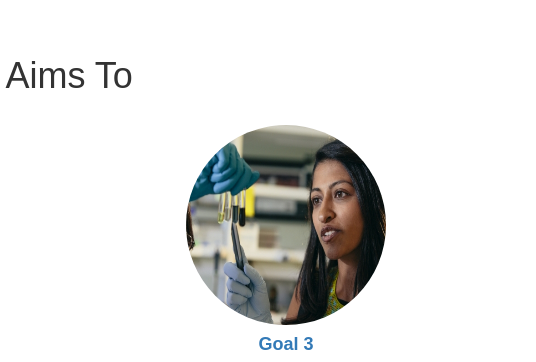
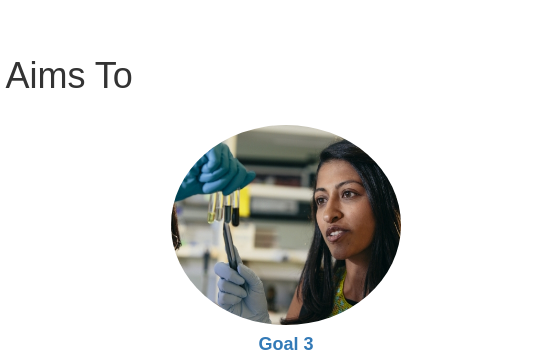
Before and after one commit to UCcongenomics/nagoya_portal, a plain HTML site: page index.html in a window 1280 px wide. Shown: the part 1040-1402 px from the top of the page, 744-1280 px from the left. Drawn offline with nearby package versions, Linux system fonts and the light colour scheme.

Commit message:
Update index.html

```diff
--- a/index.html
+++ b/index.html
@@ -103,7 +103,7 @@
         <p>Obtain Prior Informed Consent (PIC). Before accessing genetic resources and/or traditional knowledge, articulate the intended purpose of your work and its potential benefits. Seek competent national and local authorities to give PIC. </p>
       </div>
       <div class="col-sm-4">
-        <center><img class="img-circle" src="image3.jpg" style="width:200px;height:200px"></center>
+        <center><img class="img-circle" src="image3.jpg" style="width:230px;height:200px"></center>
         <a href="#"><h4><center><strong>Goal 3</strong></center></h4></a>
         <p>Develop mutually agreed terms (MAT). This includes a framework for how to share benefits and access to data, results or collections, whether there are any restrictions and whether certain situations may require renegotiation of the MAT.</p>
       </div>
```
